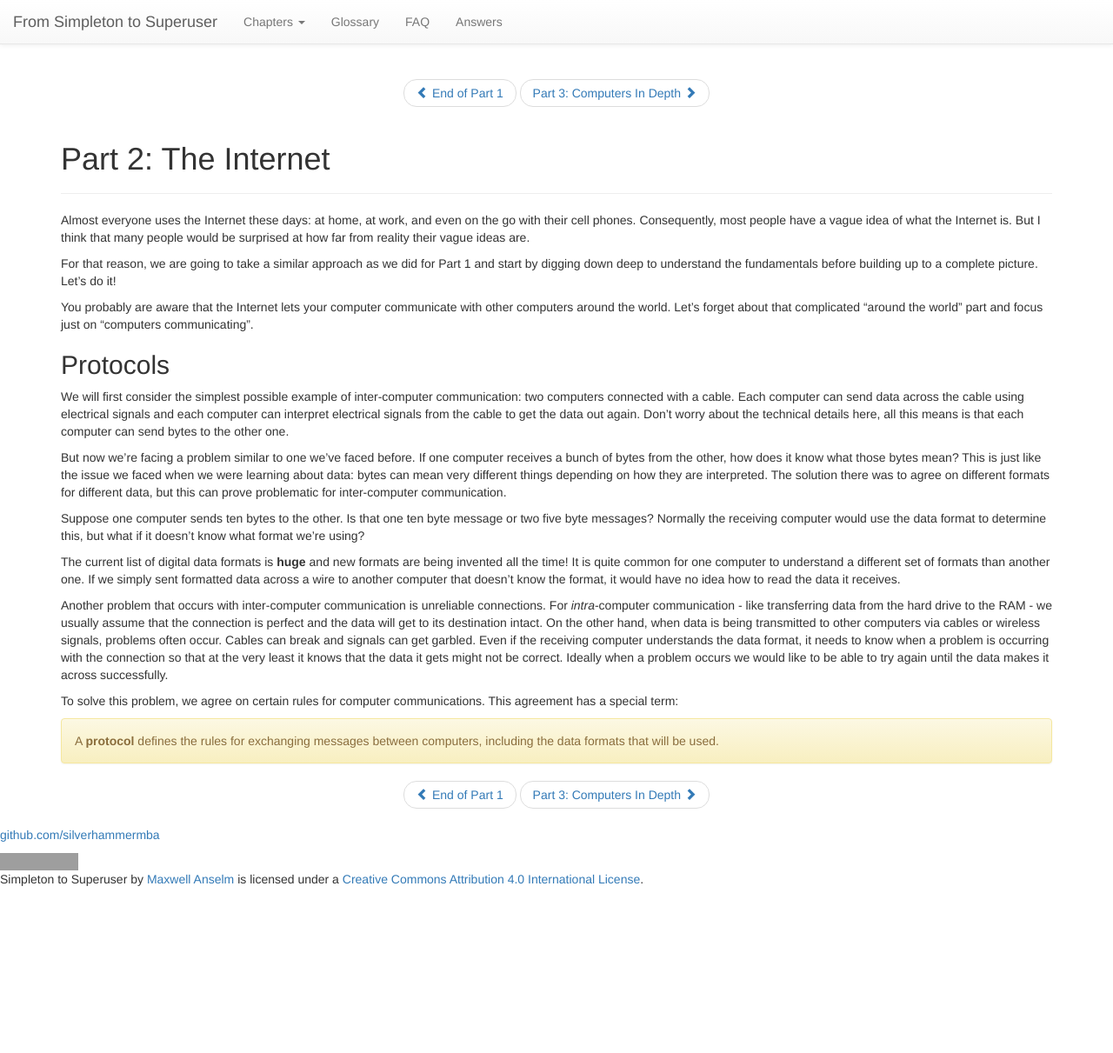
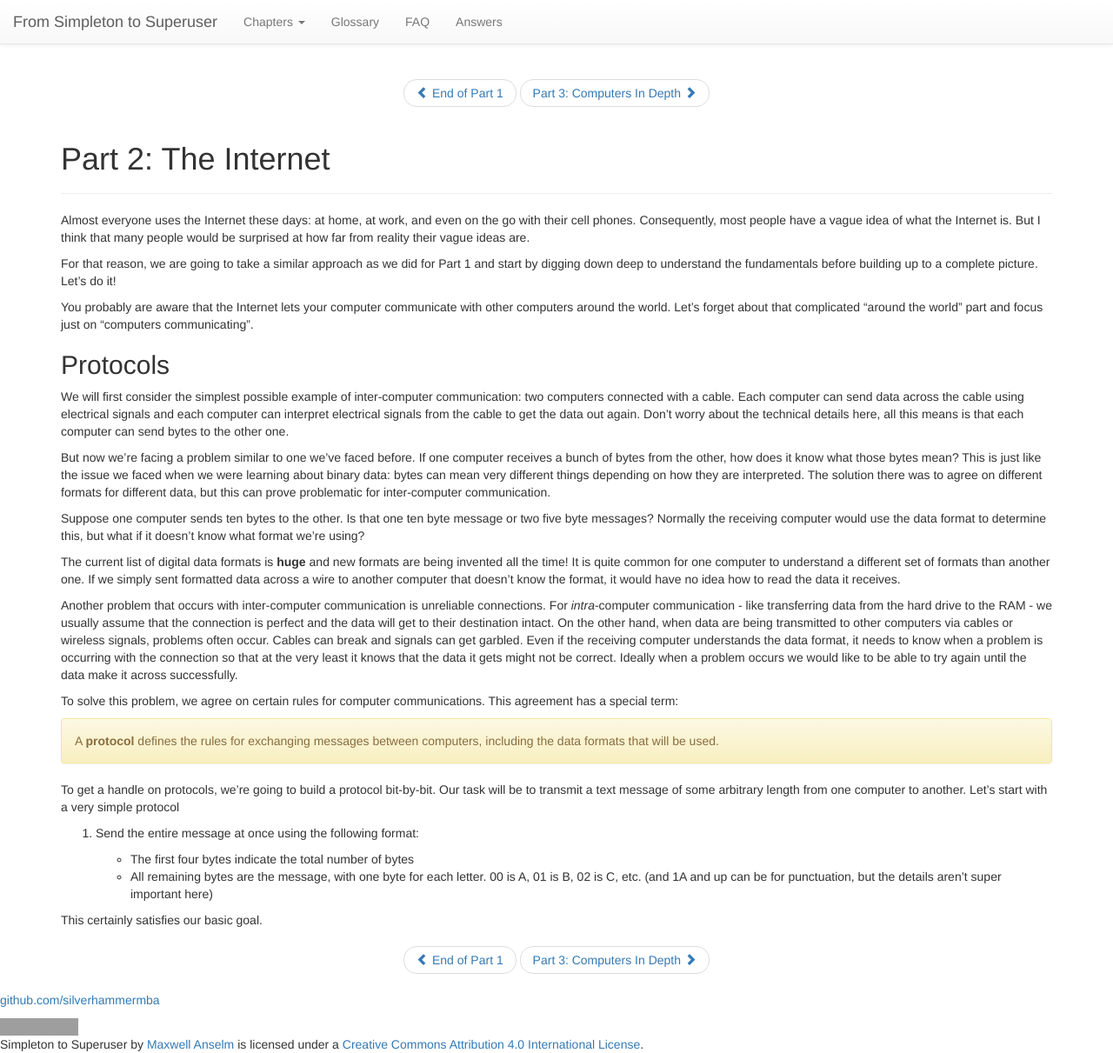
Before and after one commit to silverhammermba/superuser, a Jekyll site: the page built from _posts/2012-01-01-ch1.markdown, in a window 1280 px wide. Shown: the whole page at 87% size. Built offline with Jekyll 4.4.1, drawn with Linux system fonts in a browser that asks for light colours; nearby versions of some CDN libraries; Markdown is read by kramdown in place of the engine named in the settings; before the commit the page ends 1021 px from its top, so only the background shows below that; grey boxes are pictures that could not be loaded.

Commit message:
Add beginning of protocol example

```diff
--- a/_posts/2012-01-01-ch1.markdown
+++ b/_posts/2012-01-01-ch1.markdown
@@ -29,7 +29,7 @@
 But now we're facing a problem similar to one we've faced before. If one
 computer receives a bunch of bytes from the other, how does it know what those
 bytes mean? This is just like the issue we faced when we were learning about
-data: bytes can mean very different things depending on how they are
+binary data: bytes can mean very different things depending on how they are
 interpreted. The solution there was to agree on different formats for different
 data, but this can prove problematic for inter-computer communication.
 
@@ -44,15 +44,15 @@
 idea how to read the data it receives.
 
 Another problem that occurs with inter-computer communication is unreliable
-connections. For _intra_-computer communication - like transferring data from the
-hard drive to the RAM - we usually assume that the connection is perfect and the
-data will get to its destination intact. On the other hand, when data is being
-transmitted to other computers via cables or wireless signals, problems often
-occur. Cables can break and signals can get garbled. Even if the receiving
+connections. For _intra_-computer communication - like transferring data from
+the hard drive to the RAM - we usually assume that the connection is perfect and
+the data will get to their destination intact. On the other hand, when data are
+being transmitted to other computers via cables or wireless signals, problems
+often occur. Cables can break and signals can get garbled. Even if the receiving
 computer understands the data format, it needs to know when a problem is
-occurring with the connection so that at the very least it knows that the data it
-gets might not be correct. Ideally when a problem occurs we would like to be
-able to try again until the data makes it across successfully.
+occurring with the connection so that at the very least it knows that the data
+it gets might not be correct. Ideally when a problem occurs we would like to be
+able to try again until the data make it across successfully.
 
 To solve this problem, we agree on certain rules for computer communications.
 This agreement has a special term:
@@ -61,3 +61,16 @@
 A <strong>protocol</strong> defines the rules for exchanging messages between
 computers, including the data formats that will be used.
 </div>
+
+To get a handle on protocols, we're going to build a protocol bit-by-bit. Our
+task will be to transmit a text message of some arbitrary length from one
+computer to another. Let's start with a very simple protocol
+
+1. Send the entire message at once using the following format:
+
+    * The first four bytes indicate the total number of bytes
+	* All remaining bytes are the message, with one byte for each letter. 00 is
+	  A, 01 is B, 02 is C, etc. (and 1A and up can be for punctuation, but the
+	  details aren't super important here)
+
+This certainly satisfies our basic goal.
```
